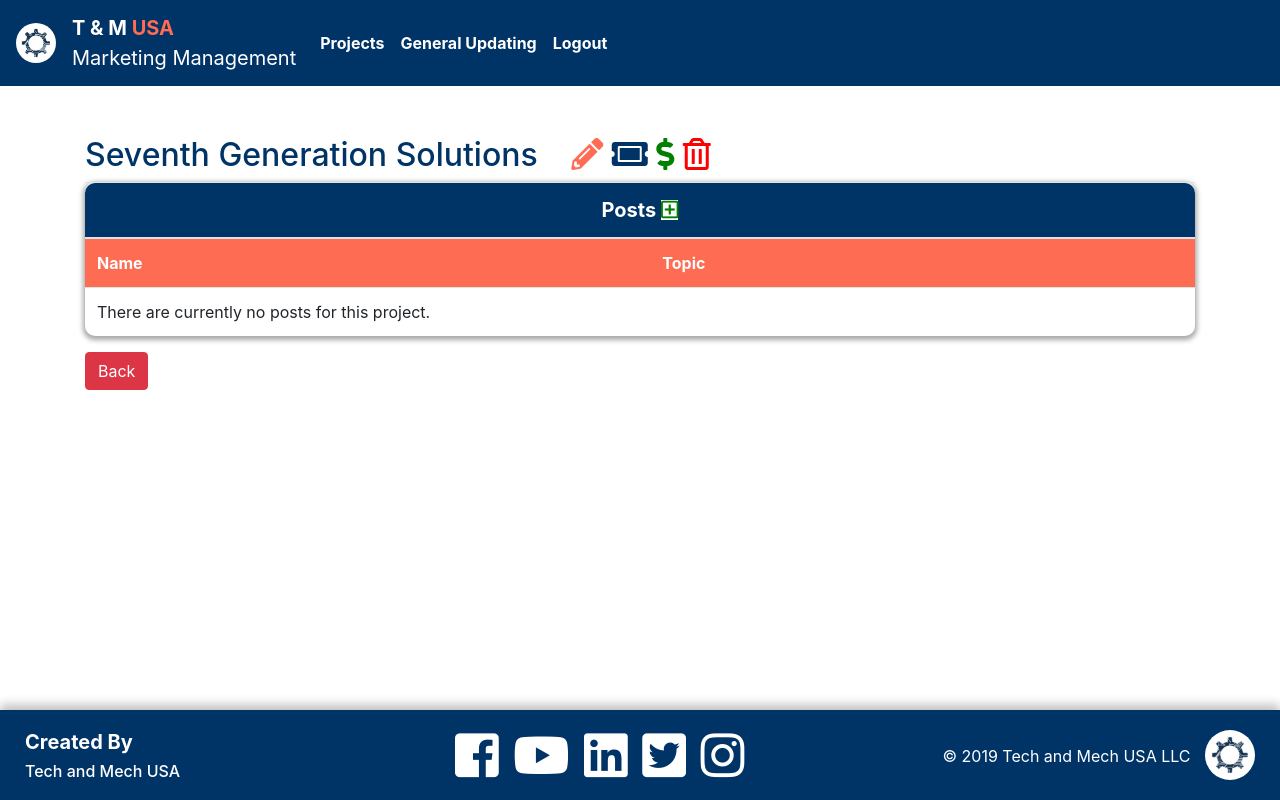
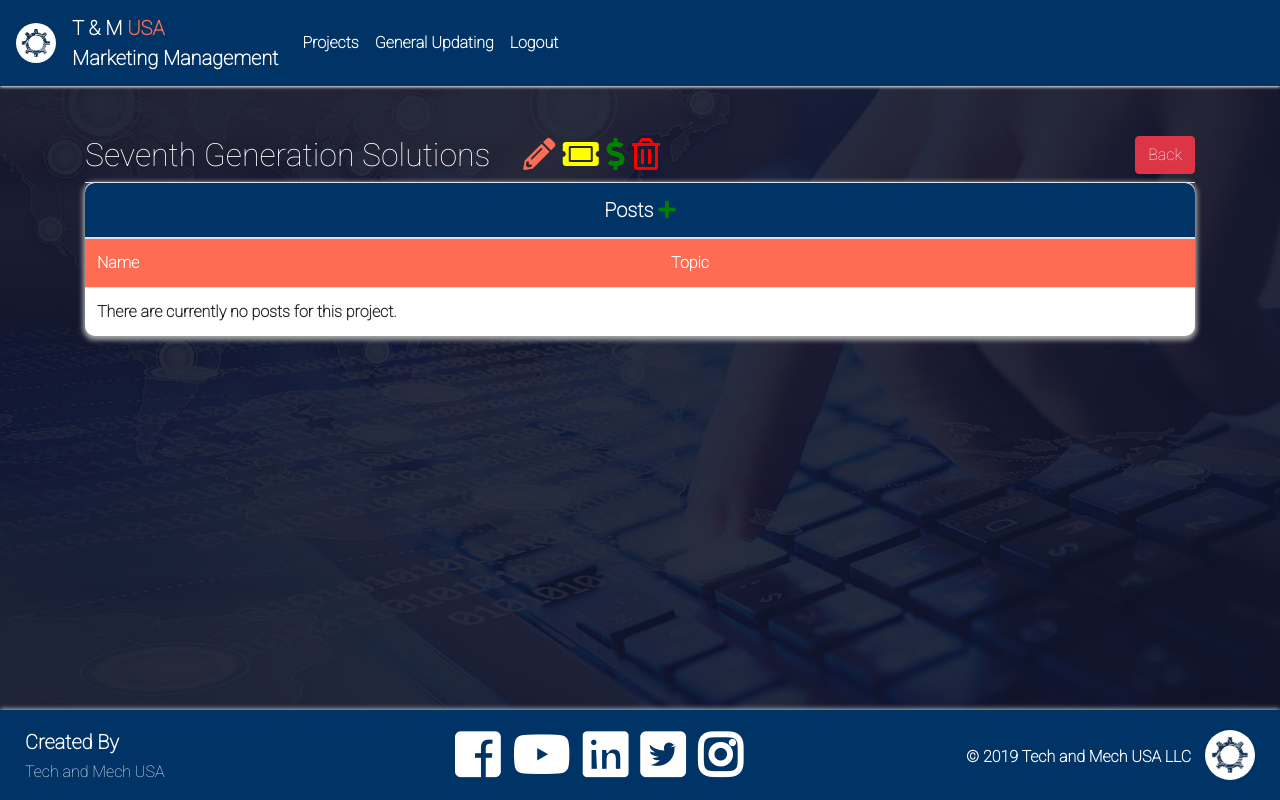
Before and after one commit to BobbyRobillard/marketing-management, a Django app: a page that uses website/templates/website/base.html in a window 1280 px wide. Run offline with Django 3.2, Linux system fonts and the light colour scheme; the visitor is signed in with stand-in values (Sample User, id 1); data comes from the database, SQL or seed files in the repository; data that the repository does not hold is empty; parts of the project's set-up code (start-up, migrations or seed data) failed here and were passed over; some libraries are stand-ins or nearby versions.

Commit message:
Graphics udpates

```diff
--- a/administration/templates/administration/homepage.html
+++ b/administration/templates/administration/homepage.html
@@ -18,7 +18,7 @@ td:nth-child(2), td:nth-child(3) {
 <div class="container">
 <h2>
   Projects
-  <i class="far fa-plus-square"></i>
+  <i class="fas fa-plus"></i>
 </h2>
 <table class="table">
     <thead>
@@ -47,7 +47,7 @@ td:nth-child(2), td:nth-child(3) {
 
 {% block js %}
 <script>
-  $('.fa-plus-square').click(function() {
+  $('.fa-plus').click(function() {
     window.location.href = "{% url 'administration:add_project' %}";
   });
 </script>
--- a/administration/templates/administration/project_detail.html
+++ b/administration/templates/administration/project_detail.html
@@ -26,13 +26,14 @@ h2 > i:first-child {
     <i class="fas fa-ticket-alt" data-toggle="tooltip" title="Add coupon"></i>
     <i href="{% url 'administration:financial_summary' pk=project.pk %}" class="fas fa-dollar-sign" data-toggle="tooltip" title="Financial Summary"></i>
     <i class="far fa-trash-alt" data-toggle="tooltip" title="Delete Project"></i>
+    <button class="btn btn-danger" style="float:right;">Back</button>
   </h2>
   <table class="table">
       <thead>
         <tr>
           <th class="center" colspan="2">
             Posts
-            <i id='add-post' class="far fa-plus-square"></i>
+            <i id='add-post' class="fas fa-plus"></i>
           </th>
         </tr>
       </thead>
@@ -53,7 +54,6 @@ h2 > i:first-child {
         {% endfor %}
       </tbody>
   </table>
-  <button class="btn btn-danger">Back</button>
 </div>
 {% endblock content %}
 
--- a/website/static/website/css/style.css
+++ b/website/static/website/css/style.css
@@ -14,7 +14,7 @@ input, select {
 }
 
 h2 {
-  color: var(--secondary-color);
+  color: white;
 }
 
 a, a:link, a:active, a:visited {
@@ -78,6 +78,10 @@ th:last-child {
 }
 .fa-plus-square {
   background: white;
+}
+
+.fa-ticket-alt {
+  color: yellow;
 }
 /* *************** Custom Classes ******************* */
 
@@ -150,9 +154,9 @@ th:last-child {
   bottom: 0;
   width: 100%;
 	background-color:white;
-	-webkit-box-shadow: 0px -5px 10px 0px rgba(189,189,189,1);
-	-moz-box-shadow: 0px -5px 10px 0px rgba(189,189,189,1);
-	box-shadow: 0px -5px 10px 0px rgba(189,189,189,1);
+	-webkit-box-shadow: 0px -1px 5px 0px rgba(189,189,189,1);
+	-moz-box-shadow: 0px -1px 5px 0px rgba(189,189,189,1);
+	box-shadow: 0px -1px 5px 0px rgba(189,189,189,1);
   background-color: var(--secondary-color);
   color: white;
   padding: 10px 25px;
--- a/website/templates/website/base.html
+++ b/website/templates/website/base.html
@@ -35,6 +35,18 @@
 			{% endblock head_js %}
 			<link rel="shortcut icon" href="{% static 'website/images/logo.jpg' %}" />
 			<link href="https://fonts.googleapis.com/css?family=Roboto:100" rel="stylesheet">
+			<style type="text/css">
+				body {
+				  background: url("{% static 'website/images/bg.jpg' %}") no-repeat center center fixed;
+				  -webkit-background-size: cover;
+				  -moz-background-size: cover;
+				  -o-background-size: cover;
+				  background-size: cover;
+				  font-family: 'Roboto', sans-serif;
+				  font-weight: bold;
+				  overflow-x: hidden !important;
+				}
+			</style>
 	</head>
 	<body>
 
```
Also changed, not shown: website/templates/registration/login_page.html (+1 -10 lines).
